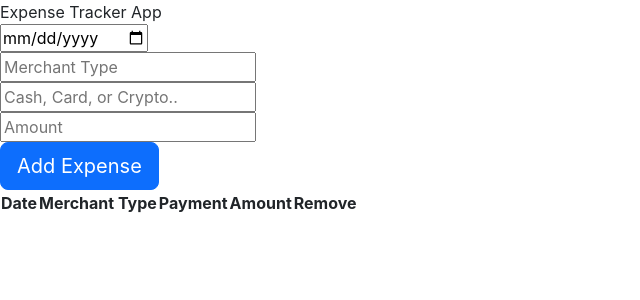
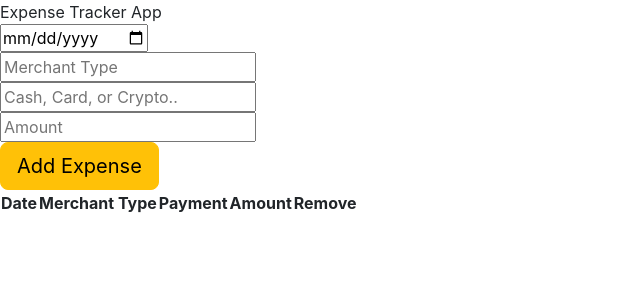
Before and after one commit to kurtis-casperson/expense-tracker, a React (Create React App) app: page / in a window 1280 px wide. Shown: the top 300 px of the page, without its empty margins (0-640 px from the left). Built offline with nearby package versions, Linux system fonts and the light colour scheme; the HTML template or start-up script is replaced by a standard one.

Commit message:
Add id to expenses object, and add removeDataRow button

```diff
--- a/src/App.js
+++ b/src/App.js
@@ -1,9 +1,8 @@
 import React, { useState } from 'react'
-import Button from 'react-bootstrap/Button'
+import { Button } from 'react-bootstrap'
 import './index.css'
 import ExpenseTable from './components/ExpenseTable'
 import CreateExpense from './components/CreateExpense'
-import TableRows from './components/TableRows'
 import Header from './components/Header'
 
 const App = () => {
@@ -11,14 +10,30 @@ const App = () => {
   // useState() was null .
   // this is where data is being stored .  Create expense is passed the formData, setFormData props
 
+  // form data is an array and it is set to the default value of the state
+  // in this case expenseObject.  setFormData then changes the state with a method that access the onchange of name and value
   const [formData, setFormData] = useState({
+    id: Math.random(),
     amount: '',
     merchant: '',
     paymentType: '',
     date: '',
   })
+
   // accessing state from above to be able to add new row
   const [expenses, setExpenses] = useState([])
+
+  let clonedExpenses
+  const addDataRow = () => {
+    clonedExpenses = [...expenses]
+    clonedExpenses.push(formData)
+    setExpenses(clonedExpenses)
+  }
+
+  const removeDataRow = (id) => {
+    const filteredExpenses = expenses.filter((expense) => expense.id !== id)
+    setExpenses(filteredExpenses)
+  }
 
   return (
     <>
@@ -30,23 +45,25 @@ const App = () => {
       </div>
       <div>
         <Button
-          type="button"
-          // className="btn btn-primary btn-lg"
-          variant="primary"
+          type="submit"
+          variant="warning"
           size="lg"
           onClick={() => {
-            const clonedExpenses = [...expenses]
-            clonedExpenses.push(formData)
-            setExpenses(clonedExpenses)
-            setFormData({ amount: '', merchant: '', paymentType: '', date: '' })
+            addDataRow()
+            setFormData({
+              id: Math.random(),
+              amount: '',
+              merchant: '',
+              paymentType: '',
+              date: '',
+            })
           }}
         >
           Add Expense
         </Button>
       </div>
       <div>
-        <ExpenseTable />
-        <TableRows expenses={expenses} key={expenses} />
+        <ExpenseTable removeDataRow={removeDataRow} expenses={expenses} />
       </div>
     </>
   )
--- a/src/components/ExpenseTable.js
+++ b/src/components/ExpenseTable.js
@@ -1,9 +1,9 @@
 import React from 'react'
-// import './components/App.css'
-// import CreateExpense from './CreateExpense'
+import TableRows from './TableRows'
 
 // let props = CreateExpense
-const ExpenseTable = ({ expenses }) => {
+const ExpenseTable = (props) => {
+  const { expenses, removeDataRow } = props
   // function AddRow() {
   // Need to import the state from submit buttonmethod . Or change state from button method
   // button is pressed and a new row is added to the table .  Each new row is added with the
@@ -23,6 +23,9 @@ const ExpenseTable = ({ expenses }) => {
               <th>Remove</th>
             </tr>
           </thead>
+          <tbody>
+            <TableRows expenses={expenses} removeDataRow={removeDataRow} />
+          </tbody>
         </table>
       </div>
     </>
```
